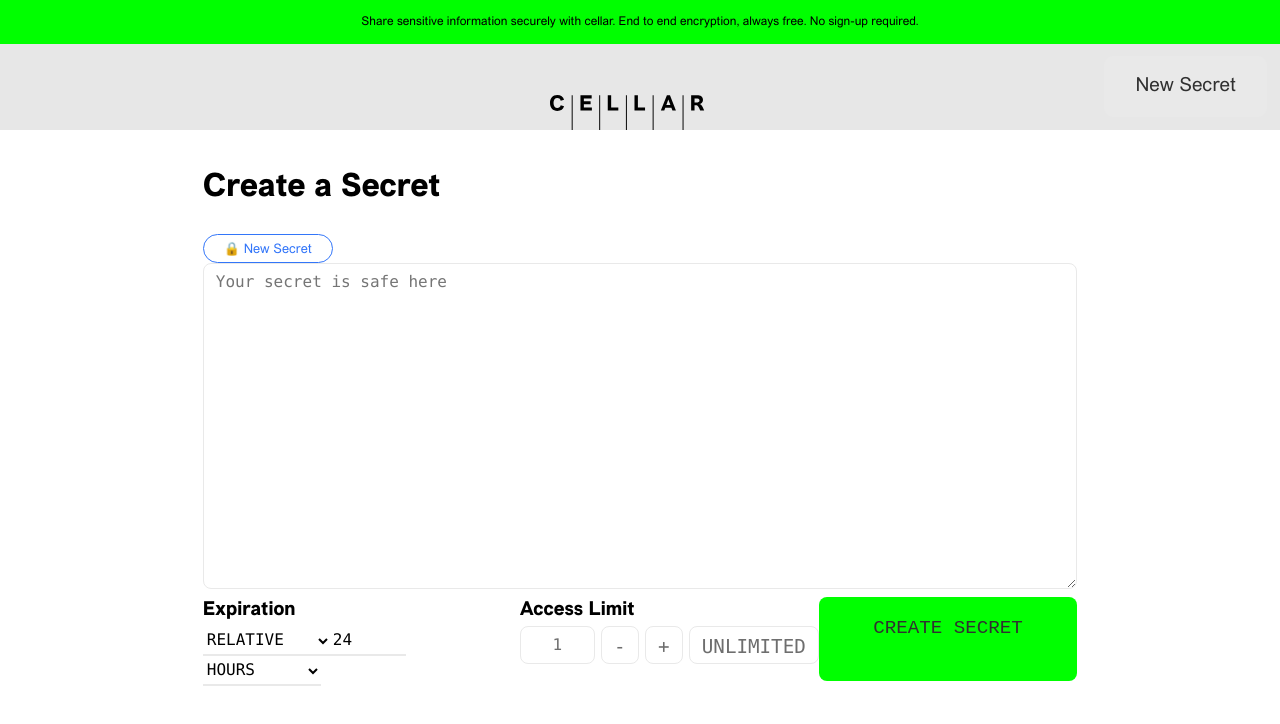
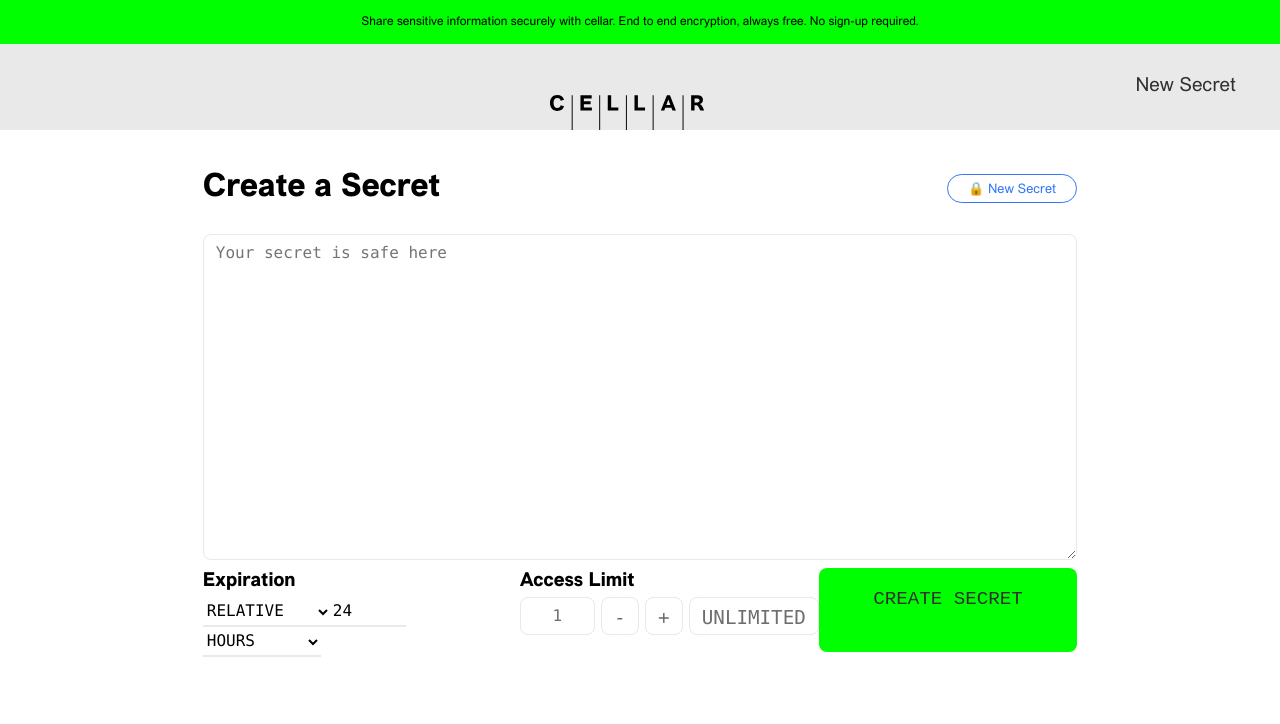
Before and after one commit to Cellar/cellar-ui, a React (Vite) app: page / in a window 1280 px wide. Shown: the top 724 px of the page. Built offline with nearby package versions, Linux system fonts and the light colour scheme; a web font is replaced by a local one.

Commit message:
Add create button to layout to be on every page
Signed-off-by: Aria Vesta <dev@ariavesta.com>

```diff
--- a/src/components/Header.module.css
+++ b/src/components/Header.module.css
@@ -8,7 +8,7 @@
 
 
 .title {
-  background-color: #E7E7E7;
+  background-color: var(--color-silver);
   display: flex;
 }
 
--- a/src/layouts/Layout.module.css
+++ b/src/layouts/Layout.module.css
@@ -3,7 +3,18 @@
   padding: 0.8rem;
 }
 
+.title {
+  display: flex;
+}
+
+.createButton{
+  margin: auto;
+}
+
 @media screen and (min-width: 1000px) {
+  .shim {
+    flex: 1;
+  }
   .main {
     max-width: 900px;
   }
--- a/src/layouts/Layout.tsx
+++ b/src/layouts/Layout.tsx
@@ -5,9 +5,18 @@ import { Header } from "../components/Header";
 import classes from './Layout.module.css'
 import Button from "../components/Button";
 
-export const Layout: React.FC<{ children: ReactNode }> = (props) => (
+export const Layout: React.FC<{ title: string, children: ReactNode }> = (props) => (
   <div>
-    <Header />
-    <main className={classes.main}>{props.children}</main>
+    <Header/>
+    <main className={classes.main}>
+      <div className={classes.title}>
+        <h1>{props.title}</h1>
+        <div className={classes.shim}/>
+        <div className={classes.createButton}>
+          <Button appearance={Button.appearances.round}>🔒 New Secret</Button>
+        </div>
+      </div>
+      {props.children}
+    </main>
   </div>
 )
--- a/src/pages/CreateSecret.tsx
+++ b/src/pages/CreateSecret.tsx
@@ -5,9 +5,7 @@ import React from "react";
 
 export const CreateSecret = () => {
   return (
-    <Layout>
-      <h1>Create a Secret</h1>
-      <Button appearance={Button.appearances.round}>🔒 New Secret</Button>
+    <Layout title="Create a Secret">
       <CreateSecretForm />
     </Layout>
   );
```
